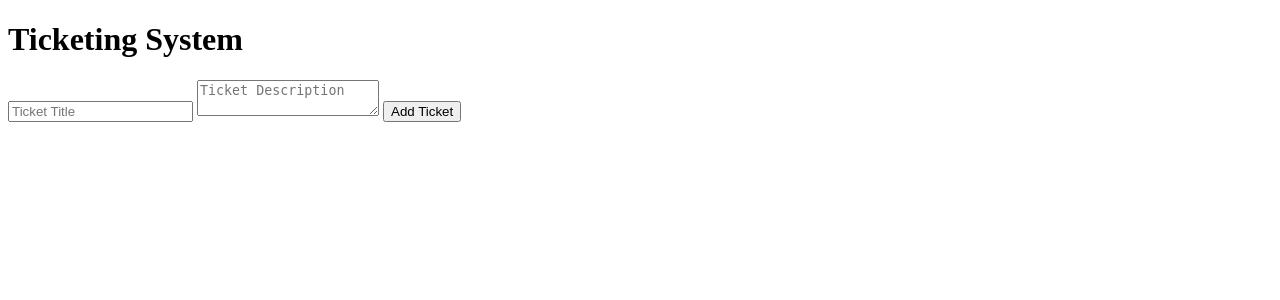
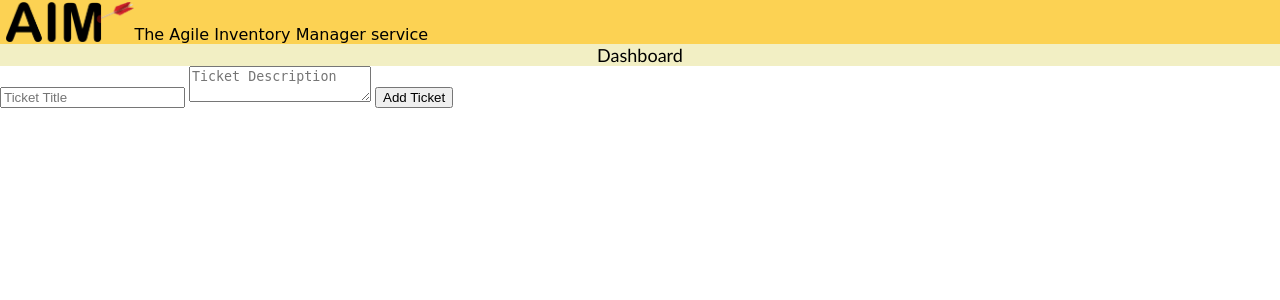
Before and after one commit to Luke-Parkin/softend-assignment, a Django app: template tickets/templates/board.html in a window 1280 px wide. Shown: the top 300 px of the page. Run offline with Django 3.2, Linux system fonts and the light colour scheme; the template is opened without the code that fills it, so the values that code supplies are empty.

Commit message:
Styling
Improves base templates (standard base, and base /w header)
Settles on a (questionably looking) colour scheme (that is so 2000s)
Work on templates for landing, login and signup (although forms still need work)

```diff
--- a/static/css/styles.css
+++ b/static/css/styles.css
@@ -7,3 +7,111 @@
 .flash-yellow {
     animation: flash 1s ease-out forwards;
 }
+
+.header-banner {
+    display: flex;
+    background-color: #fcd253;
+    align-items: stretch; /* Ensure children stretch to full height */
+    padding: 0 0.4em; /* Add horizontal padding */
+}
+
+.header-img {
+    width: 8em;
+    height: 100%;
+    object-fit: contain;
+}
+
+.user-controls {
+    display: flex;
+    margin-left: auto;
+    align-items: center;
+}
+
+.user-welcome {
+    display: flex;
+    align-items: center;
+    margin-right: 1em;
+}
+
+.logout {
+    display: flex;
+    align-items: center;
+    background-color: aqua;
+    padding: 0 1em;
+    text-decoration: none;
+    color: black;
+    height: 100%;
+}
+
+.sub-header {
+    background-color: #f2efc4;
+    font-family: 'Gill Sans', 'Gill Sans MT', Calibri, 'Trebuchet MS', sans-serif;
+    font-size: large;
+    display: flex;
+    justify-content: center;
+    padding: 0;
+}
+
+.sub-hero {
+    font-family:cursive;
+    margin-top:auto;
+}
+/* Hides sub-hero if on mobile */
+@media screen and (max-width: 600px) {
+    .sub-hero {
+      display: none;
+    }
+  }
+
+
+.landing-body {
+    background-color:#fcd253;
+    display: flex;
+    justify-content: center;
+    align-items: center;
+    margin:0;
+
+}
+
+.landing-container{
+    margin-top: 4em;
+    background-color:#f2efc4;
+    width: 600px;
+    padding: 20px;
+    border-radius: 20px;
+    box-shadow: 0 4px 8px rgba(0,0,0,0.1);
+    text-align: center;
+}
+@media screen and (max-width: 800px){
+    .landing-container{
+        width: 100%;
+        height:100%;
+        border-radius: 0;
+    }
+}
+
+.landing-img {
+    width: 10em;
+    height: 100%;
+    object-fit: contain;
+    padding-left:2.5em; /* Compensates for the fact the letters arent centered in the image (due to the arrow) */
+
+}
+
+.condensed-font{
+    font-family: 'Gill Sans', 'Gill Sans MT', Calibri, 'Trebuchet MS', sans-serif;
+}
+
+.landing-button {
+    display: block; /* makes <a> behave like a div */
+    background-color: whitesmoke;
+    border-radius: 2em;
+    margin-top: 0.5em;
+    width: 50%;
+    margin-left: 25%;
+    height: 30px;
+    line-height: 30px;
+    text-align: center;
+    text-decoration: none; /* No ugly underline */
+    color: black;
+}
--- /dev/null
+++ b/templates/base-header.html
@@ -0,0 +1,36 @@
+<!DOCTYPE html>
+<html>
+<head>
+    <meta charset="UTF-8">
+    <meta name="viewport" content="width=device-width, initial-scale=1.0">
+    <title>Ticketing System</title>
+    <script src="https://code.jquery.com/jquery-3.6.0.min.js"></script>
+    {% load static %}
+    <link rel="stylesheet" type="text/css" href="{% static 'css/styles.css' %}">
+</head>
+{% comment %} Detect if js is disabled and warn the user {% endcomment %}
+<body style="margin: 0;">
+    <div class="header-banner">
+        <a href={% url 'dashboard' %}>
+        <img class="header-img" src="{% static 'img/logo.png' %}" title="Agile Inventory Manager" alt="Agile Inventory Manager Logo">
+        </a>
+        <flex class="sub-hero">The Agile Inventory Manager service</flex>
+        {% if user.username %}
+        <div class="user-controls">
+        <div class="user-welcome">
+            Welcome, {{user.username}}
+        </div>
+        <a href={% url 'logout'%} class="logout">
+            Log out
+        </a>
+        </div>
+        {% endif %}
+        {% comment %} <h2> Agile Inventory Manager </h2>  {% endcomment %}
+    </div>
+    <noscript>
+        <h1> Javascript is disabled in your browser. Website functionality <b>will</b> be broken</h1>
+    </noscript>
+    {% block content %} {% endblock %}
+    {% include 'clear_params.html' %} {% block remove_params %}{% endblock %}
+</body>
+</html>
--- a/templates/base.html
+++ b/templates/base.html
@@ -9,10 +9,8 @@
     <link rel="stylesheet" type="text/css" href="{% static 'css/styles.css' %}">
 </head>
 {% comment %} Detect if js is disabled and warn the user {% endcomment %}
-<noscript>
-    <h1> Javascript is disabled in your browser. Website functionality <b>will</b> be broken</h1>
-</noscript>
-<body>
+    {%block header%}
+    {%endblock%}
     {% block content %} {% endblock %}
     {% include 'clear_params.html' %} {% block remove_params %}{% endblock %}
 </body>
--- a/tickets/templates/board.html
+++ b/tickets/templates/board.html
@@ -1,7 +1,7 @@
-{% extends 'base.html' %}
+{% extends 'base-header.html' %}
 {%block content%}
 <body>
-    <h1>Ticketing System</h1>
+    <div class="sub-header">Dashboard</div>
     {% if deleted %}
         <h2> Delete successful </h2>
     {% endif %}
--- a/tickets/templates/edit.html
+++ b/tickets/templates/edit.html
@@ -1,6 +1,6 @@
-{% extends 'base.html' %}
+{% extends 'base-header.html' %}
 {%block content%}
-<h1> default header </h1>
+<div class="sub-header">Edit ticket</div>
 <form id ="edit-form" method ="post">
     {% csrf_token %}
     <input type="hidden" name="asset_id" value="{{ asset.asset_id }}">
```
Also changed, not shown: authentication/templates/landing.html (+10 -4 lines), authentication/templates/login.html (+7 -1 lines), authentication/templates/register.html (+7 -1 lines), static/img/logo.png (added).
